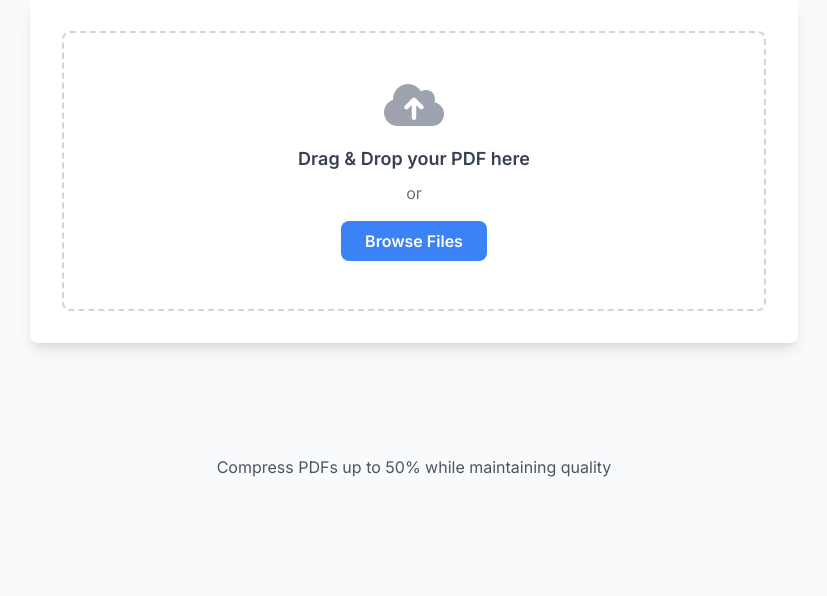
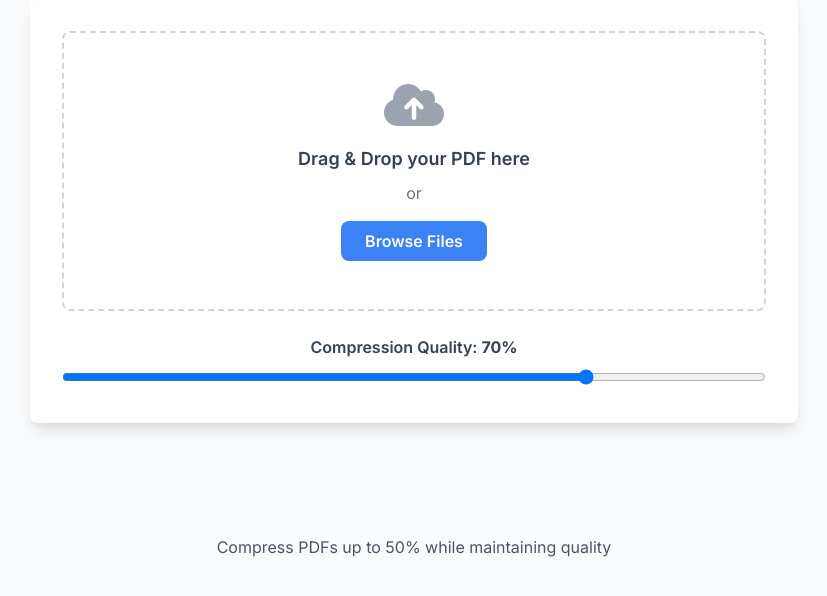
Before and after one commit to ayyadahmad/blackboxai-1745581743307, a Flask app: page / in a window 1280 px wide. Shown: the part 161-757 px from the top of the page, without its empty margins (226-1053 px from the left). Run offline with Flask 2, Linux system fonts and the light colour scheme; some libraries are stand-ins or nearby versions.

Commit message:
Add pdf-compressor/templates/index.html 1745590635491

```diff
--- a/pdf-compressor/templates/index.html
+++ b/pdf-compressor/templates/index.html
@@ -1,12 +1,15 @@
 <!DOCTYPE html>
 <html lang="en">
 <head>
-    <meta charset="UTF-8">
-    <meta name="viewport" content="width=device-width, initial-scale=1.0">
-    <title>PDF Compressor - Reduce PDF Size Without Quality Loss</title>
+    <meta charset="UTF-8" />
+    <meta name="viewport" content="width=device-width, initial-scale=1" />
+    <title>PDF Compressor - Advanced UI</title>
     <script src="https://cdn.tailwindcss.com"></script>
-    <link href="https://fonts.googleapis.com/css2?family=Inter:wght@400;500;600;700&display=swap" rel="stylesheet">
-    <link rel="stylesheet" href="https://cdnjs.cloudflare.com/ajax/libs/font-awesome/6.0.0-beta3/css/all.min.css">
+    <link href="https://fonts.googleapis.com/css2?family=Inter:wght@400;500;600;700&display=swap" rel="stylesheet" />
+    <link
+        rel="stylesheet"
+        href="https://cdnjs.cloudflare.com/ajax/libs/font-awesome/6.0.0-beta3/css/all.min.css"
+    />
 </head>
 <body class="bg-gray-50 min-h-screen font-['Inter']">
     <div class="container mx-auto px-4 py-8">
@@ -21,57 +24,122 @@
         <!-- Main Content -->
         <div class="max-w-3xl mx-auto">
             <!-- Upload Area -->
-            <div id="upload-area" class="bg-white rounded-lg shadow-lg p-8 mb-8">
-                <div id="drop-zone" class="border-2 border-dashed border-gray-300 rounded-lg p-12 text-center hover:border-blue-500 transition-colors cursor-pointer">
-                    <input type="file" id="file-input" class="hidden" accept=".pdf">
+            <div
+                id="upload-area"
+                class="bg-white rounded-lg shadow-lg p-8 mb-8"
+            >
+                <div
+                    id="drop-zone"
+                    class="border-2 border-dashed border-gray-300 rounded-lg p-12 text-center hover:border-blue-500 transition-colors cursor-pointer"
+                >
+                    <input
+                        type="file"
+                        id="file-input"
+                        class="hidden"
+                        accept=".pdf"
+                    />
                     <i class="fas fa-cloud-upload-alt text-5xl text-gray-400 mb-4"></i>
-                    <h3 class="text-lg font-semibold text-gray-700 mb-2">Drag & Drop your PDF here</h3>
+                    <h3 class="text-lg font-semibold text-gray-700 mb-2">
+                        Drag & Drop your PDF here
+                    </h3>
                     <p class="text-gray-500 mb-4">or</p>
-                    <button class="bg-blue-500 hover:bg-blue-600 text-white font-semibold px-6 py-2 rounded-lg transition-colors">
+                    <button
+                        id="browse-btn"
+                        class="bg-blue-500 hover:bg-blue-600 text-white font-semibold px-6 py-2 rounded-lg transition-colors"
+                    >
                         Browse Files
                     </button>
+                </div>
+
+                <!-- Quality Slider -->
+                <div class="mt-6 text-center">
+                    <label for="quality" class="block text-gray-700 font-semibold mb-2"
+                        >Compression Quality: <span id="quality-value" class="font-bold">70%</span></label
+                    >
+                    <input
+                        type="range"
+                        id="quality"
+                        min="10"
+                        max="90"
+                        value="70"
+                        class="w-full"
+                    />
                 </div>
             </div>
 
             <!-- Processing Area (Initially Hidden) -->
-            <div id="processing-area" class="bg-white rounded-lg shadow-lg p-8 hidden">
-                <div class="mb-6">
-                    <h3 class="text-lg font-semibold text-gray-700 mb-2">Processing File</h3>
-                    <div class="w-full bg-gray-200 rounded-full h-2.5">
-                        <div id="progress-bar" class="bg-blue-500 h-2.5 rounded-full" style="width: 0%"></div>
-                    </div>
+            <div
+                id="processing-area"
+                class="bg-white rounded-lg shadow-lg p-8 hidden flex flex-col items-center"
+            >
+                <h3 class="text-lg font-semibold text-gray-700 mb-4">
+                    Processing File
+                </h3>
+                <!-- Circular Loader -->
+                <div class="relative w-24 h-24 mb-4">
+                    <svg class="animate-spin -ml-1 mr-3 h-24 w-24 text-blue-500" xmlns="http://www.w3.org/2000/svg" fill="none" viewBox="0 0 24 24">
+                        <circle class="opacity-25" cx="12" cy="12" r="10" stroke="currentColor" stroke-width="4"></circle>
+                        <path class="opacity-75" fill="currentColor" d="M4 12a8 8 0 018-8v8H4z"></path>
+                    </svg>
+                    <div id="progress-number" class="absolute inset-0 flex items-center justify-center text-2xl font-bold text-blue-600">0%</div>
                 </div>
 
                 <!-- File Details -->
-                <div id="file-details" class="grid grid-cols-2 gap-4 p-4 bg-gray-50 rounded-lg">
+                <div
+                    id="file-details"
+                    class="grid grid-cols-2 gap-4 p-4 bg-gray-50 rounded-lg w-full max-w-md"
+                >
                     <div>
                         <p class="text-sm text-gray-600">Original Size</p>
-                        <p id="original-size" class="font-semibold text-gray-800">-</p>
+                        <p
+                            id="original-size"
+                            class="font-semibold text-gray-800"
+                            >-</p
+                        >
                     </div>
                     <div>
                         <p class="text-sm text-gray-600">Compressed Size</p>
-                        <p id="compressed-size" class="font-semibold text-gray-800">-</p>
+                        <p
+                            id="compressed-size"
+                            class="font-semibold text-gray-800"
+                            >-</p
+                        >
                     </div>
                     <div>
                         <p class="text-sm text-gray-600">Compression Ratio</p>
-                        <p id="compression-ratio" class="font-semibold text-gray-800">-</p>
+                        <p
+                            id="compression-ratio"
+                            class="font-semibold text-gray-800"
+                            >-</p
+                        >
                     </div>
                     <div>
                         <p class="text-sm text-gray-600">Status</p>
-                        <p id="status" class="font-semibold text-green-500">-</p>
+                        <p
+                            id="status"
+                            class="font-semibold text-green-500"
+                            >-</p
+                        >
                     </div>
                 </div>
             </div>
 
             <!-- Download Button (Initially Hidden) -->
             <div id="download-area" class="text-center mt-8 hidden">
-                <button id="download-btn" class="bg-green-500 hover:bg-green-600 text-white font-semibold px-8 py-3 rounded-lg transition-colors">
+                <button
+                    id="download-btn"
+                    class="bg-green-500 hover:bg-green-600 text-white font-semibold px-8 py-3 rounded-lg transition-colors"
+                >
                     <i class="fas fa-download mr-2"></i>Download Compressed PDF
                 </button>
             </div>
 
             <!-- Error Message (Initially Hidden) -->
-            <div id="error-message" class="bg-red-100 border border-red-400 text-red-700 px-4 py-3 rounded relative mt-8 hidden" role="alert">
+            <div
+                id="error-message"
+                class="bg-red-100 border border-red-400 text-red-700 px-4 py-3 rounded relative mt-8 hidden"
+                role="alert"
+            >
                 <strong class="font-bold">Error!</strong>
                 <span id="error-text" class="block sm:inline"></span>
             </div>
@@ -84,17 +152,32 @@
     </footer>
 
     <script>
-        document.addEventListener('DOMContentLoaded', function() {
-            const dropZone = document.getElementById('drop-zone');
-            const fileInput = document.getElementById('file-input');
-            const uploadArea = document.getElementById('upload-area');
-            const processingArea = document.getElementById('processing-area');
-            const downloadArea = document.getElementById('download-area');
-            const errorMessage = document.getElementById('error-message');
-            const progressBar = document.getElementById('progress-bar');
+        document.addEventListener("DOMContentLoaded", function () {
+            const dropZone = document.getElementById("drop-zone");
+            const fileInput = document.getElementById("file-input");
+            const browseBtn = document.getElementById("browse-btn");
+            const uploadArea = document.getElementById("upload-area");
+            const processingArea = document.getElementById("processing-area");
+            const downloadArea = document.getElementById("download-area");
+            const errorMessage = document.getElementById("error-message");
+            const progressBar = document.getElementById("progress-bar");
+            const progressNumber = document.getElementById("progress-number");
+            const qualitySelect = document.getElementById("quality");
+            const qualityValue = document.getElementById("quality-value");
+            const downloadBtn = document.getElementById("download-btn");
+
+            // Update quality value display
+            qualitySelect.addEventListener("input", () => {
+                qualityValue.textContent = qualitySelect.value + "%";
+            });
+
+            // Handle browse button click
+            browseBtn.addEventListener("click", () => {
+                fileInput.click();
+            });
 
             // Handle drag and drop
-            ['dragenter', 'dragover', 'dragleave', 'drop'].forEach(eventName => {
+            ["dragenter", "dragover", "dragleave", "drop"].forEach((eventName) => {
                 dropZone.addEventListener(eventName, preventDefaults, false);
             });
 
@@ -103,25 +186,25 @@
                 e.stopPropagation();
             }
 
-            ['dragenter', 'dragover'].forEach(eventName => {
+            ["dragenter", "dragover"].forEach((eventName) => {
                 dropZone.addEventListener(eventName, highlight, false);
             });
 
-            ['dragleave', 'drop'].forEach(eventName => {
+            ["dragleave", "drop"].forEach((eventName) => {
                 dropZone.addEventListener(eventName, unhighlight, false);
             });
 
             function highlight() {
-                dropZone.classList.add('border-blue-500');
+                dropZone.classList.add("border-blue-500");
             }
 
             function unhighlight() {
-                dropZone.classList.remove('border-blue-500');
+                dropZone.classList.remove("border-blue-500");
             }
 
             // Handle file drop
-            dropZone.addEventListener('drop', handleDrop, false);
-            fileInput.addEventListener('change', handleFileSelect, false);
+            dropZone.addEventListener("drop", handleDrop, false);
+            fileInput.addEventListener("change", handleFileSelect, false);
 
             function handleDrop(e) {
                 const dt = e.dataTransfer;
@@ -138,89 +221,98 @@
                 if (files.length === 0) return;
 
                 const file = files[0];
-                if (file.type !== 'application/pdf') {
-                    showError('Please upload a PDF file');
+                if (file.type !== "application/pdf") {
+                    showError("Please upload a PDF file");
                     return;
                 }
 
                 // Show processing area and hide upload area
-                uploadArea.classList.add('hidden');
-                processingArea.classList.remove('hidden');
-                downloadArea.classList.add('hidden');
+                uploadArea.classList.add("hidden");
+                processingArea.classList.remove("hidden");
+                downloadArea.classList.add("hidden");
 
                 // Update file details
-                document.getElementById('original-size').textContent = formatBytes(file.size);
-                document.getElementById('status').textContent = 'Processing...';
+                document.getElementById("original-size").textContent = formatBytes(
+                    file.size
+                );
+                document.getElementById("status").textContent = "Processing...";
+                progressNumber.textContent = "0%";
+                progressBar.style.width = "0%";
 
                 // Create FormData and send to server
                 const formData = new FormData();
-                formData.append('file', file);
+                formData.append("file", file);
+                formData.append("quality", qualitySelect.value / 100);
 
-                // Reset progress bar
-                progressBar.style.width = '0%';
+                // Send file to server with progress tracking
+                const xhr = new XMLHttpRequest();
+                xhr.open("POST", "/compress", true);
 
-                // Send file to server
-                fetch('/compress', {
-                    method: 'POST',
-                    body: formData
-                })
-                .then(response => {
-                    if (!response.ok) {
-                        return response.json().then(data => {
-                            throw new Error(data.error || 'Compression failed');
-                        });
+                xhr.upload.onprogress = function (e) {
+                    if (e.lengthComputable) {
+                        const percentComplete = Math.round((e.loaded / e.total) * 100);
+                        progressBar.style.width = percentComplete + "%";
+                        progressNumber.textContent = percentComplete + "%";
                     }
-                    return response.blob();
-                })
-                .then(blob => {
-                    // Create download link
+                };
+
+                xhr.onload = function () {
+                    if (xhr.status === 200) {
+                        const blob = new Blob([xhr.response], { type: "application/pdf" });
                         const url = window.URL.createObjectURL(blob);
-                    const a = document.createElement('a');
+                        const a = document.createElement("a");
                         a.href = url;
                         a.download = `compressed_${file.name}`;
 
                         // Update UI
-                    document.getElementById('compressed-size').textContent = formatBytes(blob.size);
-                    const ratio = ((file.size - blob.size) / file.size * 100).toFixed(1);
-                    document.getElementById('compression-ratio').textContent = `${ratio}%`;
-                    document.getElementById('status').textContent = 'Completed';
-                    progressBar.style.width = '100%';
+                        document.getElementById("compressed-size").textContent = formatBytes(
+                            blob.size
+                        );
+                        const ratio = ((file.size - blob.size) / file.size) * 100;
+                        document.getElementById("compression-ratio").textContent =
+                            ratio.toFixed(1) + "%";
+                        document.getElementById("status").textContent = "Completed";
+                        progressBar.style.width = "100%";
+                        progressNumber.textContent = "100%";
 
-                    // Show download button and attach click handler
-                    downloadArea.classList.remove('hidden');
-                    const downloadBtn = document.getElementById('download-btn');
+                        // Show download button
+                        downloadArea.classList.remove("hidden");
                         downloadBtn.onclick = () => {
                             a.click();
                             window.URL.revokeObjectURL(url);
                         };
-                })
-                .catch(error => {
-                    showError(error.message);
-                    uploadArea.classList.remove('hidden');
-                    processingArea.classList.add('hidden');
-                });
+                    } else {
+                        showError("Compression failed");
+                        uploadArea.classList.remove("hidden");
+                        processingArea.classList.add("hidden");
+                    }
+                };
+
+                xhr.onerror = function () {
+                    showError("Compression failed");
+                    uploadArea.classList.remove("hidden");
+                    processingArea.classList.add("hidden");
+                };
+
+                xhr.responseType = "arraybuffer";
+                xhr.send(formData);
             }
 
             function showError(message) {
-                errorMessage.classList.remove('hidden');
-                document.getElementById('error-text').textContent = message;
+                errorMessage.classList.remove("hidden");
+                document.getElementById("error-text").textContent = message;
                 setTimeout(() => {
-                    errorMessage.classList.add('hidden');
+                    errorMessage.classList.add("hidden");
                 }, 5000);
             }
 
             function formatBytes(bytes) {
-                if (bytes === 0) return '0 Bytes';
+                if (bytes === 0) return "0 Bytes";
                 const k = 1024;
-                const sizes = ['Bytes', 'KB', 'MB', 'GB'];
+                const sizes = ["Bytes", "KB", "MB", "GB"];
                 const i = Math.floor(Math.log(bytes) / Math.log(k));
-                return parseFloat((bytes / Math.pow(k, i)).toFixed(2)) + ' ' + sizes[i];
+                return parseFloat((bytes / Math.pow(k, i)).toFixed(2)) + " " + sizes[i];
             }
-
-            // Handle browse button click
-            dropZone.querySelector('button').addEventListener('click', () => {
-                fileInput.click();
-            });
         });
     </script>
 </body>
```
Lines whose indentation alone changed are shown as unchanged.
